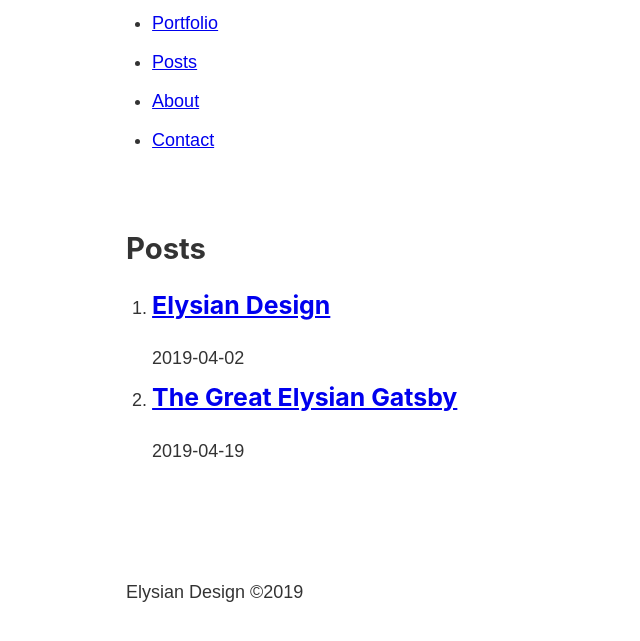
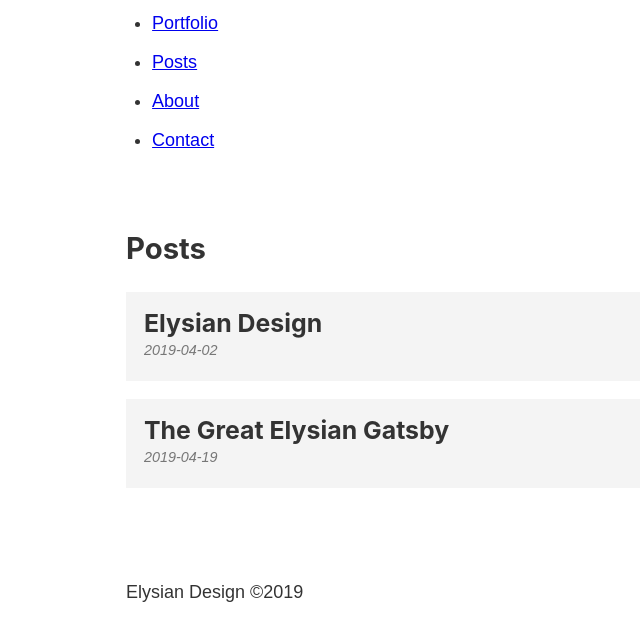
Before and after one commit to ToddWebDev/elysian-gatsby, a Gatsby site: page /posts in a window 1280 px wide. Shown: the part 151-792 px from the top of the page, without its empty margins (157-797 px from the left). Built offline with nearby package versions, Linux system fonts and the light colour scheme; Gatsby itself is replaced by a stand-in of ours.

Commit message:
Add gatsby-remark-images

```diff
--- a/gatsby-config.js
+++ b/gatsby-config.js
@@ -9,6 +9,21 @@ module.exports = {
       resolve: "gatsby-source-filesystem",
       options: { name: "src", path: `${__dirname}/src/` },
     },
-    "gatsby-transformer-remark",
+    "gatsby-plugin-sharp",
+    {
+      resolve: "gatsby-transformer-remark",
+      options: {
+        plugins: [
+          "gatsby-remark-relative-images",
+          {
+            resolve: "gatsby-remark-images",
+            options: {
+              maxWidth: 750,
+              linkImagesToOriginal: false,
+            },
+          },
+        ],
+      },
+    },
   ],
 }
--- a/package.json
+++ b/package.json
@@ -15,6 +15,9 @@
   "dependencies": {
     "gatsby": "^2.3.25",
     "gatsby-plugin-sass": "^2.0.11",
+    "gatsby-plugin-sharp": "^2.0.32",
+    "gatsby-remark-images": "^3.0.10",
+    "gatsby-remark-relative-images": "^0.2.2",
     "gatsby-source-filesystem": "^2.0.29",
     "gatsby-transformer-remark": "^2.3.8",
     "node-sass": "^4.11.0",
--- a/src/components/footer.js
+++ b/src/components/footer.js
@@ -1,5 +1,7 @@
 import React from "react"
 import { graphql, useStaticQuery } from "gatsby"
+
+import footerStyles from "./footer.module.scss"
 
 const Footer = () => {
   const data = useStaticQuery(graphql`
@@ -12,7 +14,7 @@ const Footer = () => {
     }
   `)
   return (
-    <footer>
+    <footer className={footerStyles.footer}>
       <p>{data.site.siteMetadata.author} ©2019</p>
     </footer>
   )
--- /dev/null
+++ b/src/components/footer.module.scss
@@ -0,0 +1,3 @@
+.footer {
+  margin-top: 3rem;
+}
--- a/src/pages/posts.js
+++ b/src/pages/posts.js
@@ -2,6 +2,7 @@ import React from "react"
 import { Link, graphql, useStaticQuery } from "gatsby"
 
 import Layout from "../components/layout"
+import postsStyles from "./posts.module.scss"
 
 const PostsPage = () => {
   const data = useStaticQuery(graphql`
@@ -13,6 +14,9 @@ const PostsPage = () => {
               title
               date
             }
+            fields {
+              slug
+            }
           }
         }
       }
@@ -22,16 +26,14 @@ const PostsPage = () => {
   return (
     <Layout>
       <h2>Posts</h2>
-      <ol>
+      <ol className={postsStyles.posts}>
         {data.allMarkdownRemark.edges.map(edge => {
           return (
-            <li key={edge.node.frontmatter.date}>
-              <h3>
-                <Link to={`/posts/${edge.node.frontmatter.title}`}>
-                  {edge.node.frontmatter.title}
-                </Link>
-              </h3>
-              <p>{edge.node.frontmatter.date}</p>
+            <li className={postsStyles.post} key={edge.node.frontmatter.date}>
+              <Link to={`/posts/${edge.node.fields.slug}`}>
+                <h3>{edge.node.frontmatter.title}</h3>
+                <p>{edge.node.frontmatter.date}</p>
+              </Link>
             </li>
           )
         })}
--- /dev/null
+++ b/src/pages/posts.module.scss
@@ -0,0 +1,29 @@
+.posts {
+  list-style-type: none;
+  margin: 0;
+}
+
+.post {
+  margin: 1rem 0;
+
+  a {
+    background: #f4f4f4;
+    color: #333;
+    text-decoration: none;
+    display: block;
+    padding: 1rem;
+    &:hover {
+      background: #e4e4e4;
+    }
+  }
+
+  h3 {
+    margin-bottom: 0;
+  }
+
+  p {
+    color: #777;
+    font-size: 0.8rem;
+    font-style: italic;
+  }
+}
--- a/src/posts/elysian.md
+++ b/src/posts/elysian/elysian.md
@@ -3,4 +3,6 @@ title: "Elysian Design"
 date: "2019-04-02"
 ---
 
+![Grass](./grass.png)
+
 ## Home. Reimagined.
```
Also changed, not shown: src/posts/elysian/grass.png (renamed from src/posts/grass.png), 1 other file.
